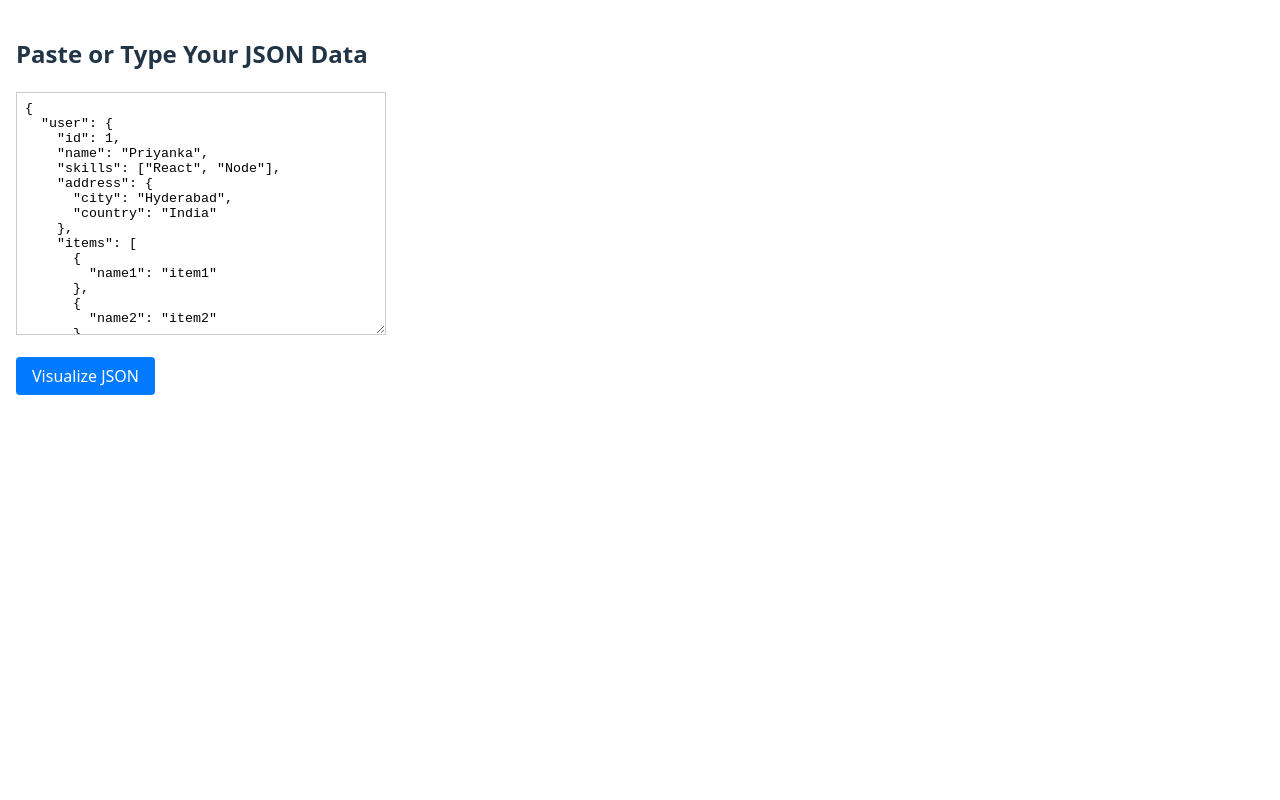
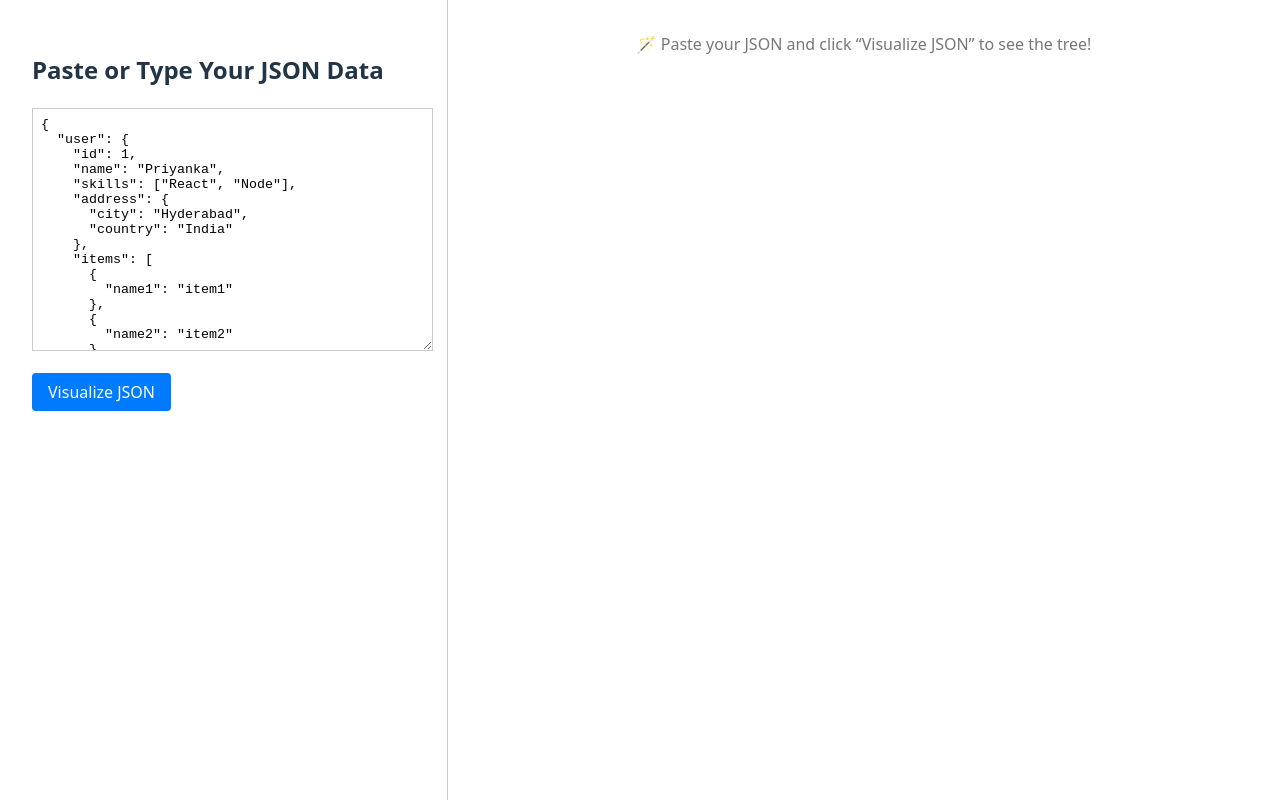
Before and after one commit to priyanka-777/JSON-Tree-Visualizer, a React app: page / in a window 1280 px wide. Built offline with nearby package versions, Linux system fonts and the light colour scheme; the HTML template or start-up script is replaced by a standard one.

Commit message:
feat: integrate React Flow visualization for JSON tree

```diff
--- a/src/App.jsx
+++ b/src/App.jsx
@@ -1,21 +1,63 @@
 import { useState } from "react";
 import JsonText from "./components/JsonText";
+import TreeVisualizer from "./components/TreeVisualizer";
 import { parseJsonToFlow } from "./utils/parseJsonToFlow";
 
 export default function App() {
-  const [parsedJson, setParsedJson] = useState(null);
+  const [flowData, setFlowData] = useState(null);
 
   const handleVisualize = (json) => {
     const { nodes, edges } = parseJsonToFlow(json);
-    console.log("Nodes:", nodes);
-    console.log("Edges:", edges);
-    setParsedJson({ nodes, edges });
+    setFlowData({ nodes, edges });
   };
 
   return (
-    <div style={{ display: "flex", flexDirection: "column", height: "100vh" }}>
-      <JsonText onVisualize={handleVisualize} />
-      {parsedJson && <p style={{ padding: "1rem" }}>✅ JSON parsed successfully!</p>}
+    <div
+      style={{
+        display: "flex",
+        flexDirection: "row",
+        height: "100vh",
+        width: "100vw",
+        overflow: "hidden",
+      }}
+    >
+      {/* Left panel */}
+      <div
+        style={{
+          width: "35%",
+          borderRight: "1px solid #ccc",
+          overflowY: "auto",
+          padding: "1rem",
+          boxSizing: "border-box",
+          background: "#fff",
+        }}
+      >
+        <JsonText onVisualize={handleVisualize} />
+      </div>
+
+      {/* Right panel */}
+      <div
+        style={{
+          flexGrow: 1,
+          height: "100%",
+          overflow: "hidden",
+          position: "relative",
+        }}
+      >
+        {flowData ? (
+          <TreeVisualizer nodes={flowData.nodes} edges={flowData.edges} />
+        ) : (
+          <div
+            style={{
+              padding: "2rem",
+              textAlign: "center",
+              color: "#777",
+            }}
+          >
+            🪄 Paste your JSON and click “Visualize JSON” to see the tree!
+          </div>
+        )}
+      </div>
     </div>
   );
 }
--- /dev/null
+++ b/src/components/TreeVisualizer.jsx
@@ -0,0 +1,46 @@
+import React, { useCallback,useEffect } from "react";
+import ReactFlow, {
+  Background,
+  Controls,
+  MiniMap,
+  useNodesState,
+  useEdgesState,
+} from "reactflow";
+import "reactflow/dist/style.css";
+
+
+
+export default function TreeVisualizer({ nodes: initialNodes, edges: initialEdges }) {
+  const [nodes, , onNodesChange] = useNodesState(initialNodes);
+  const [edges, , onEdgesChange] = useEdgesState(initialEdges);
+
+  const nodeColor = useCallback((node) => {
+    switch (node.data.type) {
+      case "object":
+        return "#6c5ce7"; // Purple
+      case "array":
+        return "#00b894"; // Green
+      default:
+        return "#fdcb6e"; // Yellow/Orange for primitives
+    }
+  }, []);
+
+  return (
+    <div style={{ width: "100%", height: "100%",position: "absolute",
+        top: 0,
+        left: 0, }}>
+      <ReactFlow
+        nodes={nodes}
+        edges={edges}
+        onNodesChange={onNodesChange}
+        onEdgesChange={onEdgesChange}
+        fitView
+        style={{ background: "#f8f9fa" }}
+      >
+        <MiniMap nodeColor={nodeColor} nodeStrokeWidth={2} />
+        <Controls />
+        <Background color="#aaa" gap={20} />
+      </ReactFlow>
+    </div>
+  );
+}
--- a/src/utils/parseJsonToFlow.js
+++ b/src/utils/parseJsonToFlow.js
@@ -72,13 +72,32 @@ export function parseJsonToFlow(json, parentId = null, depth = 0, posX = 0, posY
   json.forEach((value, index) => {
     const childX = posX + 250;
     const childY = posY + index * 120;
+
+    // Add a node for the index label (e.g., [0], [1])
+    const indexNodeId = `${currentId}-index-${index}`;
+    nodes.push({
+      id: indexNodeId,
+      data: { label: `[${index}]` },
+      position: { x: posX + 120, y: childY + 20 },
+      style: getNodeStyle("key"),
+    });
+
+    // Connect the array node to the index node
+    edges.push({
+      id: `edge-${currentId}-${indexNodeId}`,
+      source: currentId,
+      target: indexNodeId,
+    });
+
+    // Recurse into the array item value
     const { nodes: childNodes, edges: childEdges } = parseJsonToFlow(
       value,
-        currentId,
+      indexNodeId, // connect to index node instead of array
       depth + 1,
       childX,
       childY
     );
+
     nodes = nodes.concat(childNodes);
     edges = edges.concat(childEdges);
   });
```
Lines whose indentation alone changed are shown as unchanged.
